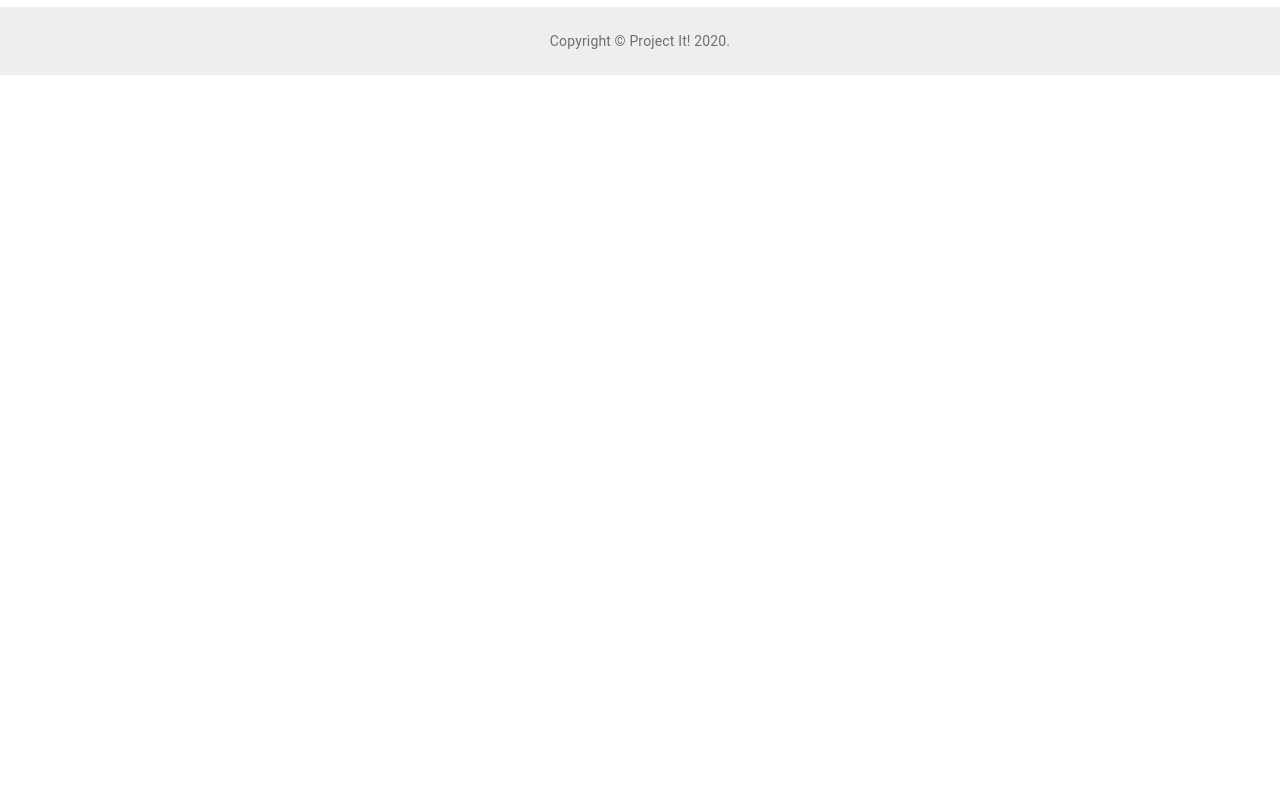
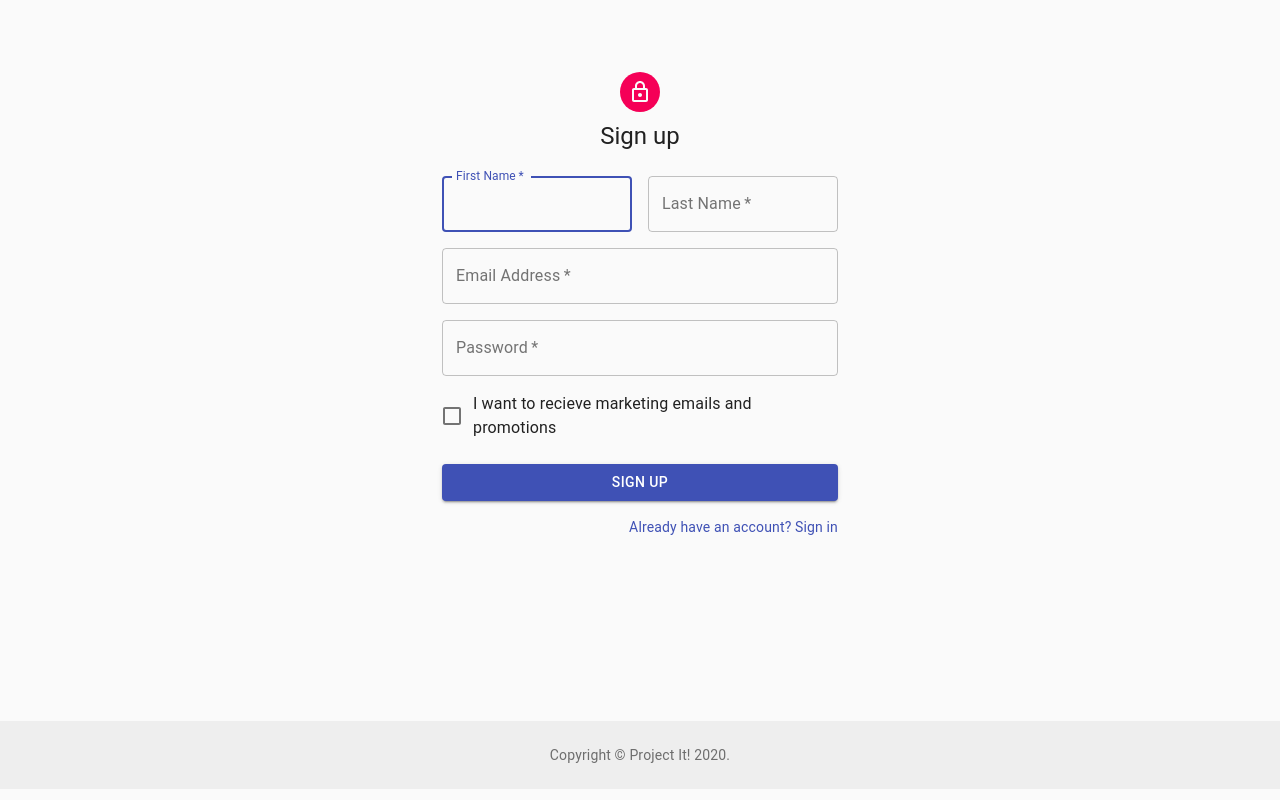
Before and after one commit to roxyvaught/project-it, a React (Create React App) app in the folder client/: page /signup in a window 1280 px wide. Built offline with nearby package versions, Linux system fonts and the light colour scheme.

Commit message:
sign up page and icons

```diff
--- a/client/package.json
+++ b/client/package.json
@@ -24,8 +24,7 @@
     "react-google-charts": "^3.0.15",
     "react-router-dom": "^5.2.0",
     "react-scripts": "3.4.3",
-    "react-swipeable-views": "^0.13.9",
-    "recharts": "^1.8.5"
+    "react-swipeable-views": "^0.13.9"
   },
   "scripts": {
     "start": "react-scripts start",
--- a/client/src/App.js
+++ b/client/src/App.js
@@ -3,6 +3,7 @@
 import Footer from './components/Footer';
 import { BrowserRouter as Router, Route, Switch } from 'react-router-dom';
 import Login from './pages/Login';
+import Signup from './pages/Signup';
 
 // add these two library import statements
 import { ApolloProvider } from '@apollo/react-hooks';
@@ -35,6 +36,7 @@
           <Switch>
             <Route exact path="/" component={Dashboard} />
             <Route exact path="/login" component={Login} />
+            <Route exact path="/signup" component={Signup} />
           </Switch>
           <Footer />
         </div>
--- a/client/src/components/Chart/index.js
+++ b/client/src/components/Chart/index.js
@@ -6,14 +6,13 @@
   return (
     <Chart
   width={'100%'}
-    height={'300'}
+  height={'400px'}
   chartType="Gantt"
   loader={<div>Loading Chart</div>}
   data={[
     [
-        { type: 'string', label: 'Task ID' },
-        { type: 'string', label: 'Task Name' },
-        { type: 'string', label: 'Resource' },
+      { type: 'string', label: 'Project ID' },
+      { type: 'string', label: 'Project Name' },
       { type: 'date', label: 'Start Date' },
       { type: 'date', label: 'End Date' },
       { type: 'number', label: 'Duration' },
@@ -23,7 +22,6 @@
     [
       'Research',
       'Find sources',
-        null,
       new Date(2015, 0, 1),
       new Date(2015, 0, 5),
       null,
@@ -33,7 +31,6 @@
     [
       'Write',
       'Write paper',
-        'write',
       null,
       new Date(2015, 0, 9),
       3 * 24 * 60 * 60 * 1000,
@@ -43,7 +40,6 @@
     [
       'Cite',
       'Create bibliography',
-        'write',
       null,
       new Date(2015, 0, 7),
       1 * 24 * 60 * 60 * 1000,
@@ -53,7 +49,6 @@
     [
       'Complete',
       'Hand in paper',
-        'complete',
       null,
       new Date(2015, 0, 10),
       1 * 24 * 60 * 60 * 1000,
@@ -63,7 +58,6 @@
     [
       'Outline',
       'Outline paper',
-        'write',
       null,
       new Date(2015, 0, 6),
       1 * 24 * 60 * 60 * 1000,
@@ -71,16 +65,7 @@
       'Research',
     ],
   ]}
-    options={{
-      gantt: {
-        criticalPathEnabled: true,
-        criticalPathStyle: {
-          stroke: '#e64a19',
-          strokeWidth: 5,
-        },
-      },
-    }}
-    rootProps={{ 'data-testid': '5' }}
+  rootProps={{ 'data-testid': '1' }}
 />
   );
 }
--- a/client/src/components/Dashboard/index.js
+++ b/client/src/components/Dashboard/index.js
@@ -14,12 +14,19 @@
 import Paper from '@material-ui/core/Paper';
 import MenuIcon from '@material-ui/icons/Menu';
 import ChevronLeftIcon from '@material-ui/icons/ChevronLeft';
-import Button from '@material-ui/core/Button';
+
 import { mainListItems } from '../ListItems';
 import Chart from '../Chart';
 import Projects from '../LatestProject';
 import Team from '../Team';
-import { Link } from 'react-router-dom';
+/*import { Link } from 'react-router-dom';*/
+import Logo from '../../assets/images/Logo.png'
+import { Tooltip } from '@material-ui/core';
+
+import PersonAddIcon from '@material-ui/icons/PersonAdd';
+import FaceIcon from '@material-ui/icons/Face';
+import { blueGrey } from '@material-ui/core/colors';
+
 
 const drawerWidth = 240;
 
@@ -54,6 +61,7 @@
   },
   menuButton: {
     marginRight: 36,
+    padding: '0 8px',
   },
   menuButtonHidden: {
     display: 'none',
@@ -128,9 +136,12 @@
             <MenuIcon />
           </IconButton>
           <Typography component="h1" variant="h6" color="inherit" noWrap className={classes.title}>
-            Dashboard
+
+            <img height="65px" src={Logo} alt="project-it"/>
           </Typography>
-          <Button variant="contained"><Link to="/login">Sign In</Link></Button>
+          <Tooltip title="Login" interactive><IconButton href="/login"><FaceIcon fontSize="large" style={{ color: blueGrey[50] }} ></FaceIcon></IconButton></Tooltip>
+
+          <Tooltip title="Sign Up" interactive><IconButton href="/signup"><PersonAddIcon fontSize="large" style={{ color: blueGrey[50] }} ></PersonAddIcon></IconButton></Tooltip>
         </Toolbar>
       </AppBar>
       <Drawer
--- a/client/src/components/Footer/index.js
+++ b/client/src/components/Footer/index.js
@@ -8,7 +8,7 @@
   return (
     <Typography variant="body2" color="textSecondary" align="center">
       {'Copyright © '}
-      <Link color="inherit" href="https://github.com/roxyvaught/project-it">
+      <Link color="inherit" href="/">
         Project It!
       </Link>{' '}
       {new Date().getFullYear()}
--- a/client/src/components/LatestProject/index.js
+++ b/client/src/components/LatestProject/index.js
@@ -19,7 +19,7 @@
   return (
     <React.Fragment>
       <Header>Latest Project</Header>
-      <Typography component="p" variant="h4">
+      <Typography component="p" variant="h5">
         Housing Development
       </Typography>
       <Typography color="textSecondary" className={classes.projectContext}>
--- a/client/src/pages/Login.js
+++ b/client/src/pages/Login.js
@@ -25,7 +25,7 @@
     backgroundColor: theme.palette.secondary.main,
   },
   form: {
-    width: '100%', // Fix IE 11 issue.
+    width: '100%',
     marginTop: theme.spacing(1),
   },
   submit: {
@@ -89,14 +89,14 @@
               </Link>
             </Grid>
             <Grid item>
-              <Link href="#" variant="body2">
+              <Link href="/signup" variant="body2">
                 {"Don't have an account? Sign Up"}
               </Link>
             </Grid>
           </Grid>
         </form>
       </div>
-      <Box mt={30}>
+      <Box mt={33}>
       </Box>
     </Container>
   );
--- /dev/null
+++ b/client/src/pages/Signup.js
@@ -0,0 +1,127 @@
+import React from 'react';
+import Avatar from '@material-ui/core/Avatar';
+import Button from '@material-ui/core/Button';
+import CssBaseline from '@material-ui/core/CssBaseline';
+import TextField from '@material-ui/core/TextField';
+import FormControlLabel from '@material-ui/core/FormControlLabel';
+import Checkbox from '@material-ui/core/Checkbox';
+import Link from '@material-ui/core/Link';
+import Grid from '@material-ui/core/Grid';
+import Box from '@material-ui/core/Box';
+import LockOutlinedIcon from '@material-ui/icons/LockOutlined';
+import Typography from '@material-ui/core/Typography';
+import { makeStyles } from '@material-ui/core/styles';
+import Container from '@material-ui/core/Container';
+
+
+const useStyles = makeStyles((theme) => ({
+  paper: {
+    marginTop: theme.spacing(8),
+    display: 'flex',
+    flexDirection: 'column',
+    alignItems: 'center',
+  },
+  avatar: {
+    margin: theme.spacing(1),
+    backgroundColor: theme.palette.secondary.main,
+  },
+  form: {
+    width: '100%', // Fix IE 11 issue.
+    marginTop: theme.spacing(3),
+  },
+  submit: {
+    margin: theme.spacing(3, 0, 2),
+  },
+}));
+
+export default function SignUp() {
+  const classes = useStyles();
+
+  return (
+    <Container component="main" maxWidth="xs">
+      <CssBaseline />
+      <div className={classes.paper}>
+        <Avatar className={classes.avatar}>
+          <LockOutlinedIcon />
+        </Avatar>
+        <Typography component="h1" variant="h5">
+          Sign up
+        </Typography>
+        <form className={classes.form} noValidate>
+          <Grid container spacing={2}>
+            <Grid item xs={12} sm={6}>
+              <TextField
+                autoComplete="fname"
+                name="firstName"
+                variant="outlined"
+                required
+                fullWidth
+                id="firstName"
+                label="First Name"
+                autoFocus
+              />
+            </Grid>
+            <Grid item xs={12} sm={6}>
+              <TextField
+                variant="outlined"
+                required
+                fullWidth
+                id="lastName"
+                label="Last Name"
+                name="lastName"
+                autoComplete="lname"
+              />
+            </Grid>
+            <Grid item xs={12}>
+              <TextField
+                variant="outlined"
+                required
+                fullWidth
+                id="email"
+                label="Email Address"
+                name="email"
+                autoComplete="email"
+              />
+            </Grid>
+            <Grid item xs={12}>
+              <TextField
+                variant="outlined"
+                required
+                fullWidth
+                name="password"
+                label="Password"
+                type="password"
+                id="password"
+                autoComplete="current-password"
+              />
+            </Grid>
+            <Grid item xs={12}>
+              <FormControlLabel
+                control={<Checkbox value="allowExtraEmails" color="primary" />}
+                label="I want to recieve marketing emails and promotions"
+              />
+            </Grid>
+          </Grid>
+          <Button
+            type="submit"
+            fullWidth
+            variant="contained"
+            color="primary"
+            className={classes.submit}
+          >
+            Sign Up
+          </Button>
+          <Grid container justify="flex-end">
+            <Grid item>
+              <Link href="/login" variant="body2">
+                Already have an account? Sign in
+              </Link>
+            </Grid>
+          </Grid>
+        </form>
+      </div>
+      <Box mt={23}>
+      </Box>
+    </Container>
+  );
+}
```
Also changed, not shown: client/src/assets/images/Logo.png (added), 1 other file (tests, documents, lock files or other folders). Lines whose indentation alone changed are shown as unchanged.
